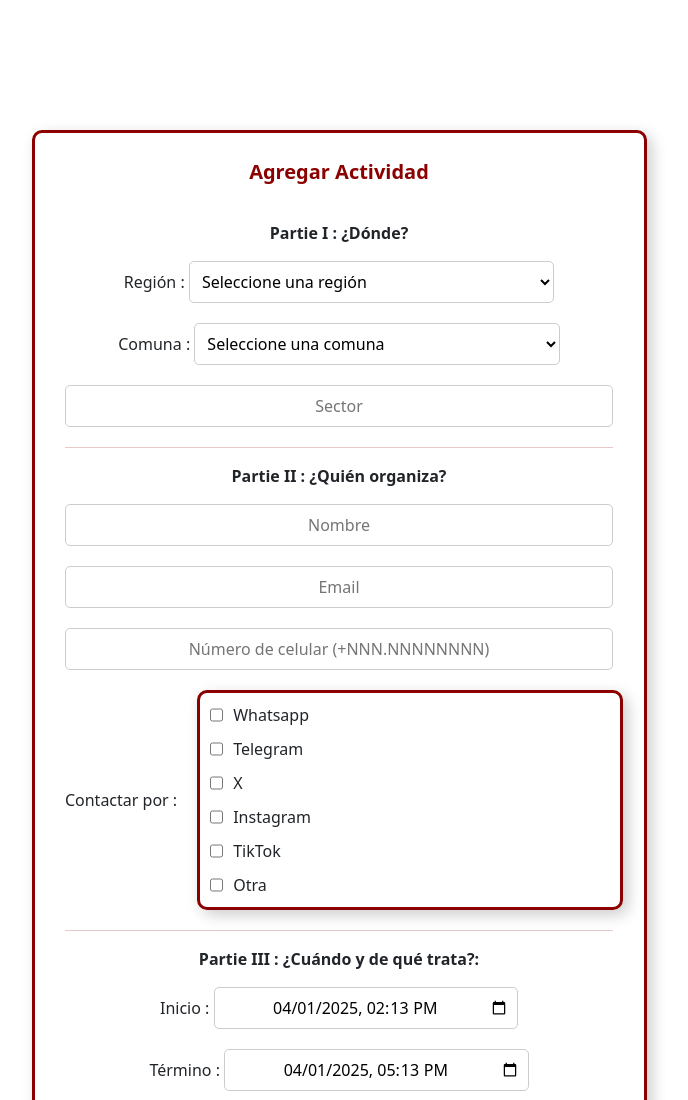
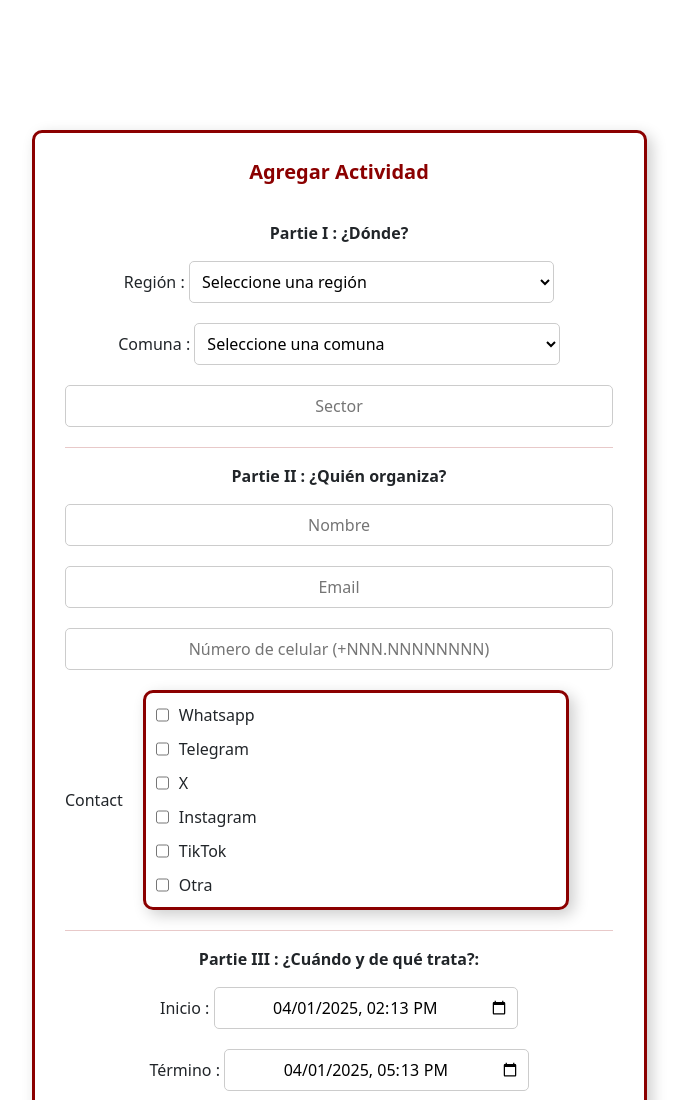
Before and after one commit to Ianiscsn/desarrollo_web_Cousin_Ianis, a plain HTML site: page Agregar_actividad.html in a window 1280 px wide. Shown: the top 1100 px of the page, without its empty margins (276-964 px from the left). Drawn offline with nearby package versions, Linux system fonts and the light colour scheme.

Commit message:
Tarea1 v3

```diff
--- a/Agregar_actividad.html
+++ b/Agregar_actividad.html
@@ -68,7 +68,7 @@
                 </div>
 
                 <div class="trans-input-select">
-                    <label> Contactar por :</label>
+                    <label> Contact </label>
                     <div class="select-border">
                         <div class="select-comp">
                             <input type="checkbox" name="whatsapp" onchange="updateLabel(this)"> Whatsapp
```
